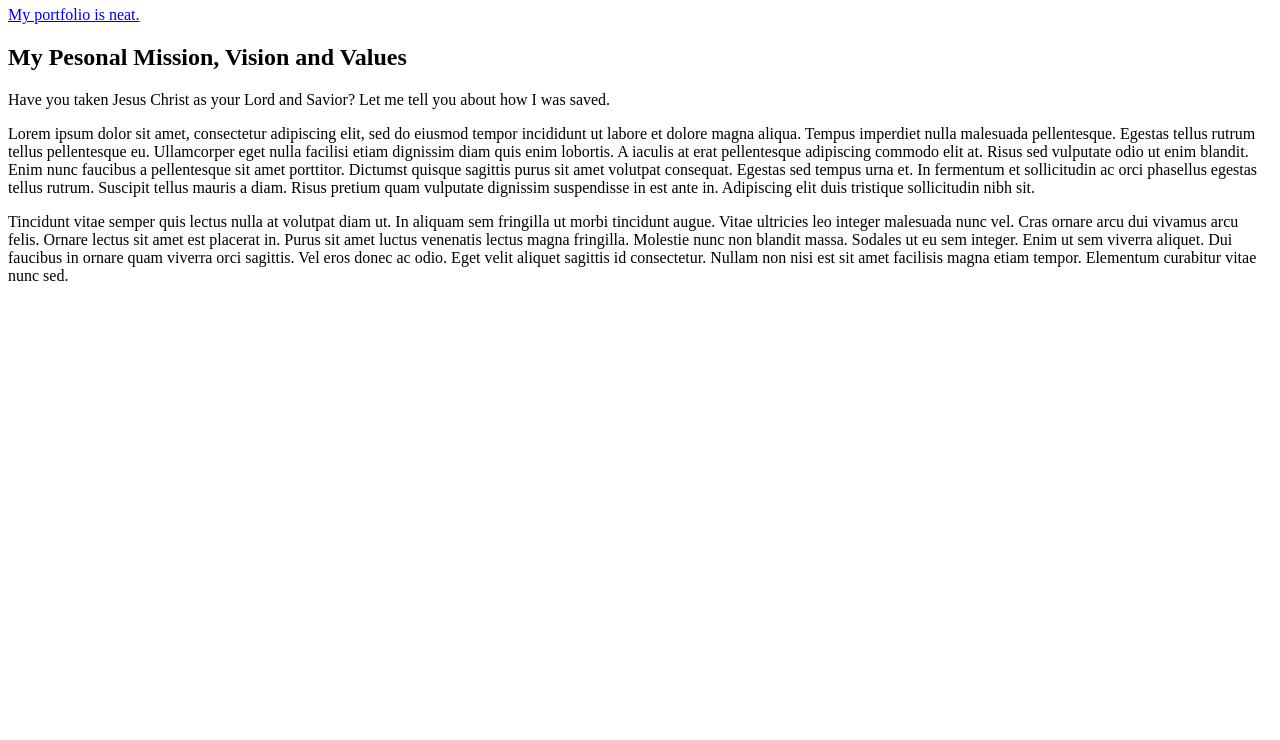
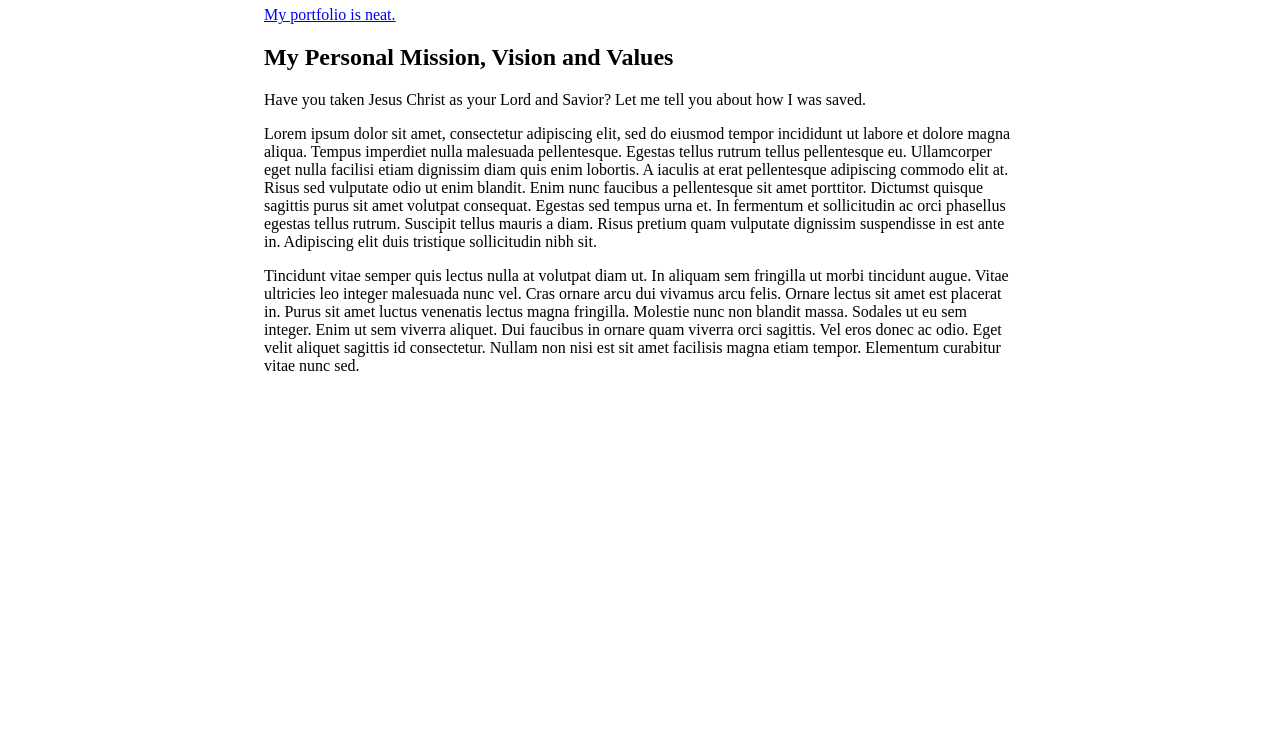
Before and after one commit to eavanhouten/eavanhouten.github.io, a plain HTML site: page index.html in a window 1280 px wide. Shown: the part 60-800 px from the top of the page. Drawn offline with Linux system fonts and the light colour scheme.

Commit message:
Add files via upload

```diff
--- a/index.html
+++ b/index.html
@@ -1,8 +1,15 @@
+<style>
+  body {
+    padding-left: 20%;
+    padding-right: 20%;
+  }
+  </style>
+
 <h1>E.A. Van Houten</h1>
 
 <p><a href="https://muartedvanhoutenb.weebly.com" target="_blank">My portfolio is neat.</a></p>
 
-<h2>My Pesonal Mission, Vision and Values</h2>
+<h2>My Personal Mission, Vision and Values</h2>
 
 <p>Have you taken Jesus Christ as your Lord and Savior? Let me tell you about how I was saved.</p>
 
```
